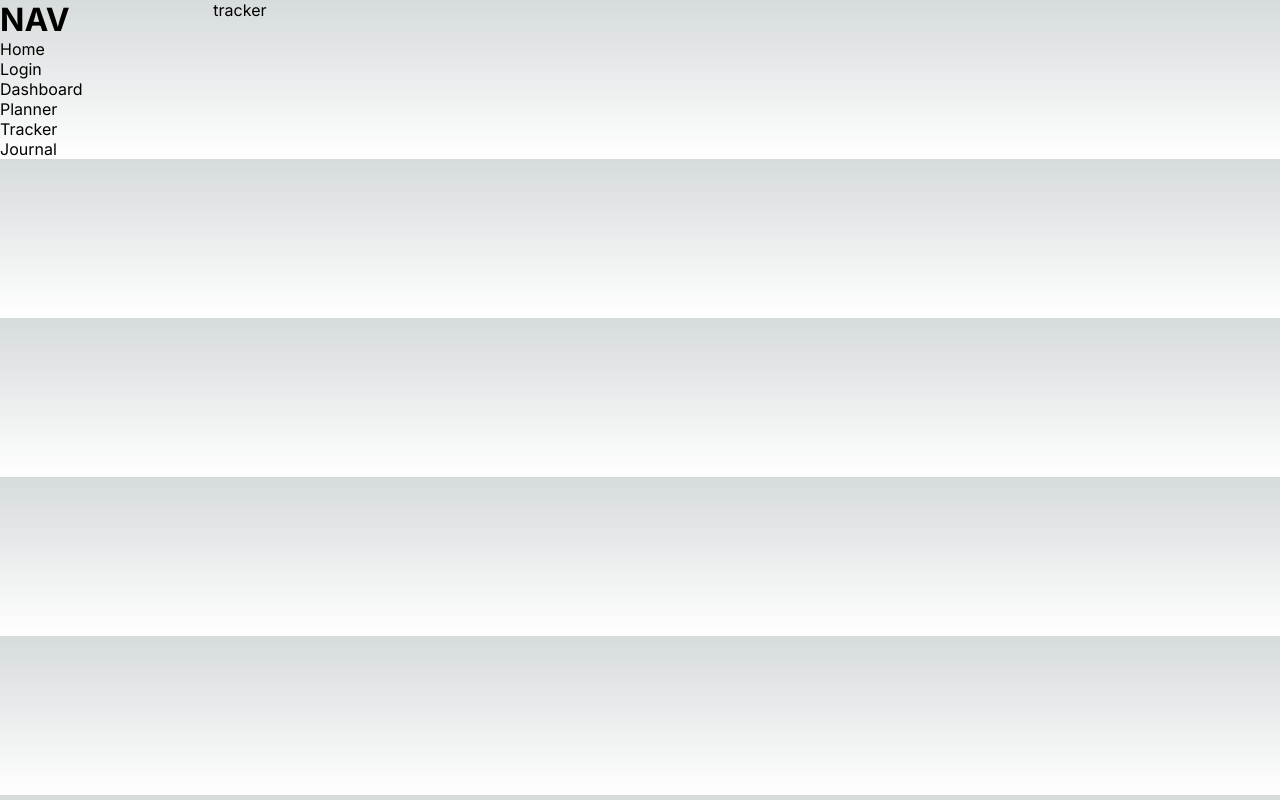
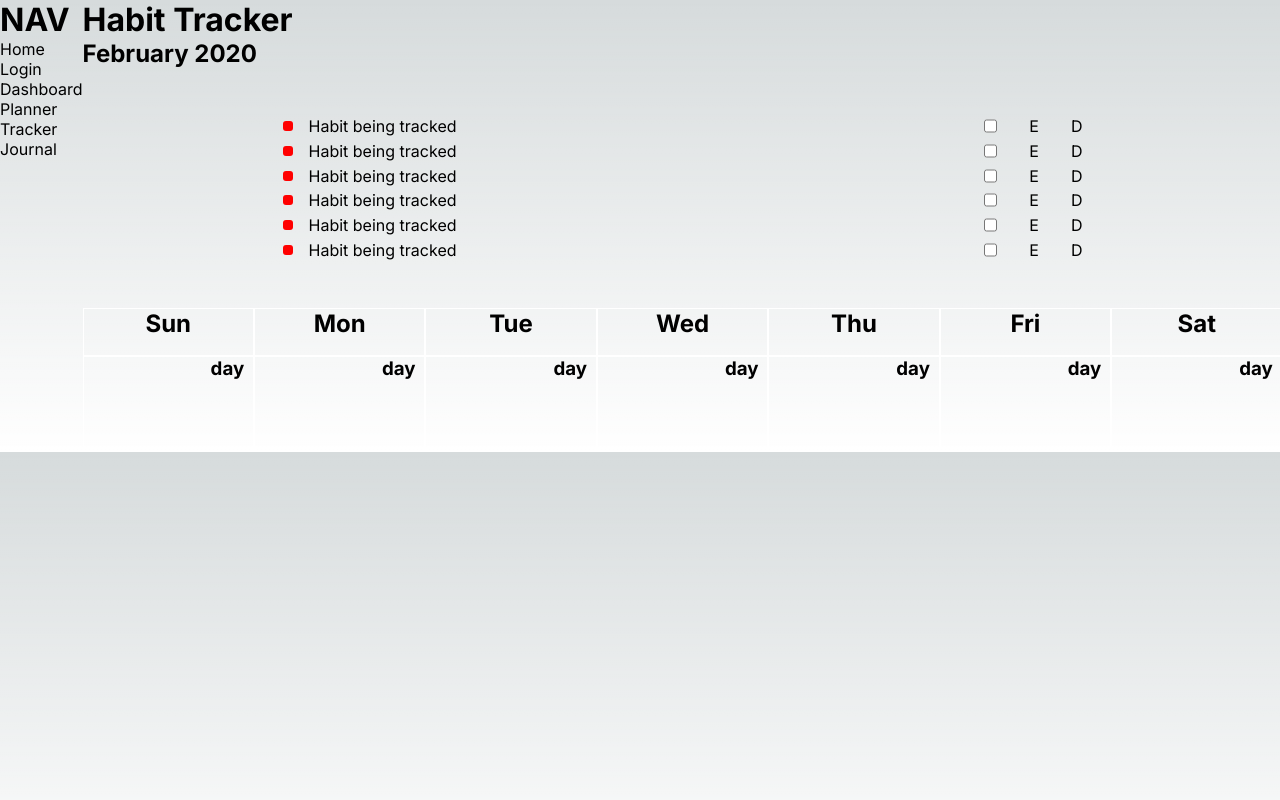
Before and after one commit to gabrielgimenes92/planner_frontend, a Next.js app: page /tracker in a window 1280 px wide. Built offline with nearby package versions, Linux system fonts and the light colour scheme.

Commit message:
Adds general layout for habit tracker page

```diff
--- a/src/app/tracker/page.js
+++ b/src/app/tracker/page.js
@@ -1,7 +1,138 @@
 import React from 'react';
+import styles from './page.module.css';
 
 const page = () => {
-  return <div>tracker</div>;
+  return (
+    <div className={styles.habitsTracker}>
+      <h1>Habit Tracker</h1>
+      <h2 className={styles.monthSelection}>February 2020</h2>
+      <div>
+        <ul className={styles.habits}>
+          <li className={styles.habit}>
+            <div className={styles.habitDescription}>
+              <div className={styles.habitColor}></div>
+              <p>Habit being tracked</p>
+            </div>
+            <div className={styles.habitActions}>
+              <input type="checkbox" />
+              <p>E</p>
+              <p>D</p>
+            </div>
+          </li>
+          <li className={styles.habit}>
+            <div className={styles.habitDescription}>
+              <div className={styles.habitColor}></div>
+              <p>Habit being tracked</p>
+            </div>
+            <div className={styles.habitActions}>
+              <input type="checkbox" />
+              <p>E</p>
+              <p>D</p>
+            </div>
+          </li>
+          <li className={styles.habit}>
+            <div className={styles.habitDescription}>
+              <div className={styles.habitColor}></div>
+              <p>Habit being tracked</p>
+            </div>
+            <div className={styles.habitActions}>
+              <input type="checkbox" />
+              <p>E</p>
+              <p>D</p>
+            </div>
+          </li>
+          <li className={styles.habit}>
+            <div className={styles.habitDescription}>
+              <div className={styles.habitColor}></div>
+              <p>Habit being tracked</p>
+            </div>
+            <div className={styles.habitActions}>
+              <input type="checkbox" />
+              <p>E</p>
+              <p>D</p>
+            </div>
+          </li>
+          <li className={styles.habit}>
+            <div className={styles.habitDescription}>
+              <div className={styles.habitColor}></div>
+              <p>Habit being tracked</p>
+            </div>
+            <div className={styles.habitActions}>
+              <input type="checkbox" />
+              <p>E</p>
+              <p>D</p>
+            </div>
+          </li>
+          <li className={styles.habit}>
+            <div className={styles.habitDescription}>
+              <div className={styles.habitColor}></div>
+              <p>Habit being tracked</p>
+            </div>
+            <div className={styles.habitActions}>
+              <input type="checkbox" />
+              <p>E</p>
+              <p>D</p>
+            </div>
+          </li>
+        </ul>
+      </div>
+      <div className={styles.calendar}>
+        <div className={styles.calendarHeader}>
+          <div className={styles.calendarHeaderCell}>
+            <h2>Sun</h2>
+          </div>
+          <div className={styles.calendarHeaderCell}>
+            <h2>Mon</h2>
+          </div>
+          <div className={styles.calendarHeaderCell}>
+            <h2>Tue</h2>
+          </div>
+          <div className={styles.calendarHeaderCell}>
+            <h2>Wed</h2>
+          </div>
+          <div className={styles.calendarHeaderCell}>
+            <h2>Thu</h2>
+          </div>
+          <div className={styles.calendarHeaderCell}>
+            <h2>Fri</h2>
+          </div>
+          <div className={styles.calendarHeaderCell}>
+            <h2>Sat</h2>
+          </div>
+        </div>
+        <div className={styles.calendarLine}>
+          <div className={styles.calendarCell}>
+            <div className="calendar-bubbles"></div>
+            <h3>day</h3>
+          </div>
+          <div className={styles.calendarCell}>
+            <div className="calendar-bubbles"></div>
+            <h3>day</h3>
+          </div>
+          <div className={styles.calendarCell}>
+            <div className="calendar-bubbles"></div>
+            <h3>day</h3>
+          </div>
+          <div className={styles.calendarCell}>
+            <div className="calendar-bubbles"></div>
+            <h3>day</h3>
+          </div>
+          <div className={styles.calendarCell}>
+            <div className="calendar-bubbles"></div>
+            <h3>day</h3>
+          </div>
+          <div className={styles.calendarCell}>
+            <div className="calendar-bubbles"></div>
+            <h3>day</h3>
+          </div>
+          <div className={styles.calendarCell}>
+            <div className="calendar-bubbles"></div>
+            <h3>day</h3>
+          </div>
+        </div>
+      </div>
+    </div>
+  );
 };
 
 export default page;
--- /dev/null
+++ b/src/app/tracker/page.module.css
@@ -0,0 +1,59 @@
+.habitsTracker {
+    width: 1200px;
+    margin: 0 auto;
+}
+
+.habits {
+    width: 800px;
+    margin: 3rem auto 0 auto;
+}
+
+.habit {
+    margin-top: 0.3rem;
+    display: flex;
+    justify-content: space-between;
+}
+
+.habitDescription {
+    display: flex;
+    flex-flow: row nowrap;
+    gap: 1rem;
+    align-items: center;
+}
+
+.habitColor {
+    width: 10px;
+    height: 10px;
+    border-radius: 3px;
+    background-color: red;
+}
+
+.habitActions {
+    display: flex;
+    gap: 2rem;
+    flex-flow: row nowrap;
+}
+
+.calendar {
+    margin-top: 3rem;
+    /* width: 1200px;
+    margin: 0 auto; */
+}
+
+.calendarHeader, .calendarLine {
+    display: grid;
+    grid-template-columns: repeat(7, 1fr);
+}
+
+.calendarHeaderCell {
+    height: 3rem;
+    border: 1px solid white;
+    text-align: center;
+}
+
+.calendarCell {
+    display: grid;
+    grid-template-columns: 3fr 1fr;
+    height: 6rem;
+    border: 1px solid white;
+}
```
